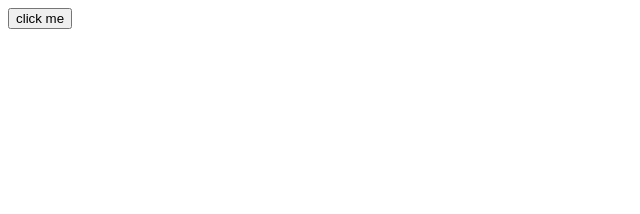
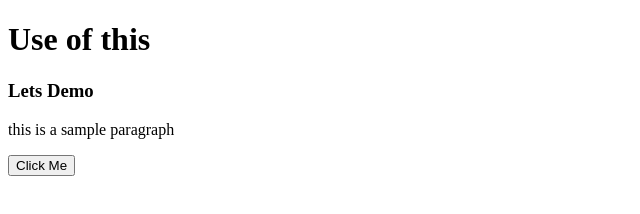
Before and after one commit to shehwarm/JS-DOM, a plain HTML site: page index.html in a window 1280 px wide. Shown: the whole page, without its empty margins (0-640 px from the left). Drawn offline with Linux system fonts and the light colour scheme.

Commit message:
handling multiple events using this

```diff
--- a/apps.js
+++ b/apps.js
@@ -1,6 +1,14 @@
-let btn =   document.querySelector('button');
+let btn = document.querySelector('button');
+let p = document.querySelector('p');
+let h1 = document.querySelector('h1');
+let h3 = document.querySelector('h3');
 
-btn.addEventListener('click', function() {
-  console.log(this.innerText);
-    this.style.backgroundColor = 'blue';
-});
+function changeColor(){
+    console.dir(this.innerText);
+    this.style.backgroundColor = 'red';
+}
+
+btn.addEventListener('click', changeColor);
+h1.addEventListener('click', changeColor);
+h3.addEventListener('click', changeColor);
+p.addEventListener('click', changeColor);
--- a/index.html
+++ b/index.html
@@ -10,7 +10,12 @@
   </head>
   <body>
 
-<button>click me</button>
+   <h1>Use of this</h1>
+   <h3>Lets Demo</h3>
+   <p>this is a sample paragraph</p>
+    <button>Click Me</button>
+
+
     <script src="apps.js"></script>
   </body>
 </html>
```
